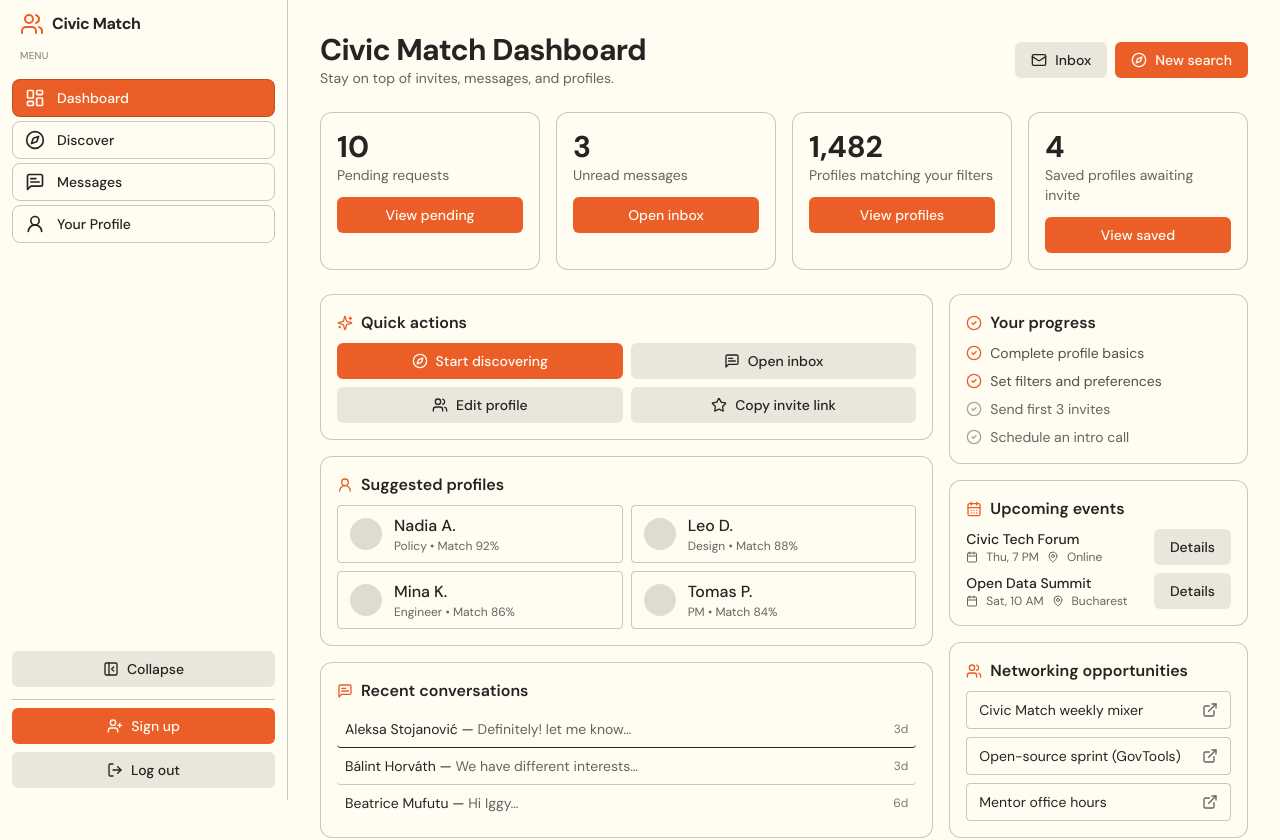
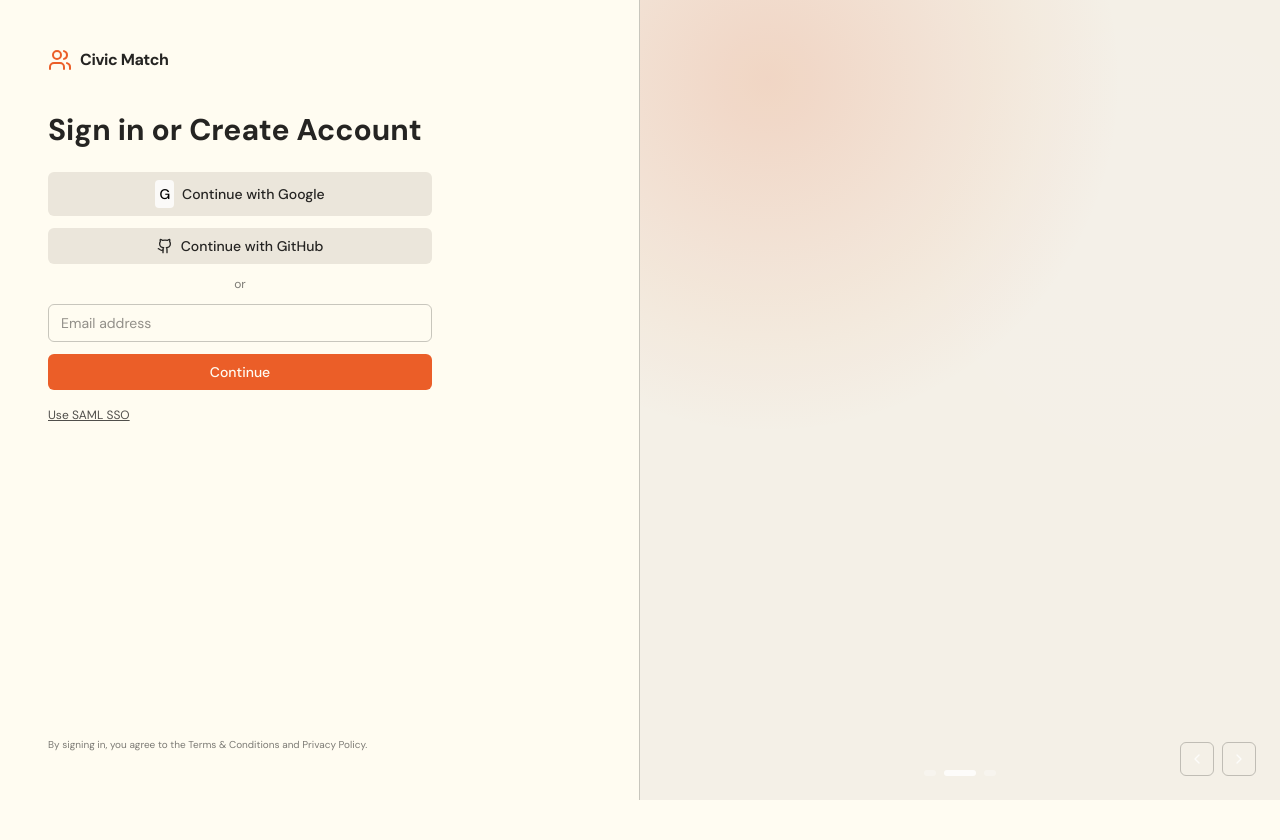
Before and after one commit to iggypcnfsky/civicmatch, a Next.js app: page / in a window 1280 px wide. Shown: the top 840 px of the page. After the commit the page ends 800 px from the top, so only its background shows below. Built offline with nearby package versions, Linux system fonts and the light colour scheme.

Commit message:
Enhance dashboard layout with responsive design, add login functionality, and implement profile saving feature. Introduce entrance animation for login slides and update StatCard component to support icons.

```diff
--- a/src/app/globals.css
+++ b/src/app/globals.css
@@ -50,7 +50,7 @@ html, body {
   color: var(--foreground);
 }
 .card {
-  @apply rounded-xl border p-4 bg-[color:var(--background)]/80;
+  @apply rounded-xl border p-4 md:p-5 lg:p-6 bg-[color:var(--background)]/80;
   border-color: var(--divider);
 }
 
@@ -64,3 +64,12 @@ hr { border-color: var(--divider); }
 .divide-x > :not([hidden]) ~ :not([hidden]) {
   border-color: var(--divider) !important;
 }
+
+/* Simple entrance animation for login slides */
+@keyframes fadeInUp {
+  from { opacity: 0; transform: translateY(6px); }
+  to { opacity: 1; transform: translateY(0); }
+}
+.fade-in-up {
+  animation: fadeInUp 300ms ease-out;
+}
--- a/src/app/layout.tsx
+++ b/src/app/layout.tsx
@@ -1,7 +1,8 @@
 import type { Metadata } from "next";
 import { DM_Sans } from "next/font/google";
 import "./globals.css";
-import Sidebar from "@/components/Sidebar";
+import SidebarClientGate from "@/components/SidebarClientGate";
+import MobileMenu from "@/components/MobileMenu";
 
 const dmSans = DM_Sans({
   variable: "--font-dm-sans",
@@ -23,8 +24,11 @@ export default function RootLayout({
     <html lang="en">
       <body className={`${dmSans.variable} antialiased bg-background text-foreground`}>
         <div className="min-h-dvh grid grid-cols-1 md:grid-cols-[auto_1fr]">
-          <Sidebar />
-          <div>{children}</div>
+          <SidebarClientGate />
+          <div>
+            <MobileMenu />
+            {children}
+          </div>
         </div>
       </body>
     </html>
--- a/src/app/page.tsx
+++ b/src/app/page.tsx
@@ -1,13 +1,17 @@
 "use client";
 
 import Link from "next/link";
-import { Compass, Bell, Star, Mail, Search, Users, Calendar, CalendarDays, MessageSquareText, CheckCircle2, Sparkles, MapPin, ExternalLink, UserRound } from "lucide-react";
+import { useEffect, useState } from "react";
+import { Compass, Bell, Star, Mail, Search, Users, Calendar, CalendarDays, MessageSquareText, CheckCircle2, Sparkles, MapPin, ExternalLink, UserRound, Github, ChevronLeft, ChevronRight, Flag } from "lucide-react";
 
-function StatCard({ title, value, cta }: { title: string; value: string; cta?: string }) {
+function StatCard({ title, value, cta, icon: Icon }: { title: string; value: string; cta?: string; icon?: React.ComponentType<{ className?: string }> }) {
   return (
     <div className="card">
-      <div className="text-3xl font-bold">{value}</div>
-      <div className="text-sm text-[color:var(--foreground)]/70">{title}</div>
+      <div className="flex items-center justify-between">
+        <div className="text-3xl font-bold">{value}</div>
+        {Icon && <Icon className="size-5 text-[color:var(--accent)]" />}
+      </div>
+      <div className="mt-1 text-sm text-[color:var(--foreground)]/70">{title}</div>
       {cta && (
         <button className="btn btn-primary mt-3 w-full" onClick={() => alert(cta)}>
           {cta}
@@ -43,7 +47,7 @@ function QuickActions() {
         <Sparkles className="size-4 text-[color:var(--accent)]" />
         <h3 className="font-semibold">Quick actions</h3>
       </div>
-      <div className="grid sm:grid-cols-2 gap-2">
+      <div className="grid grid-cols-2 gap-2">
         <Link href="/discover" className="btn btn-primary">
           <Compass className="mr-2 size-4" /> Start discovering
         </Link>
@@ -262,13 +266,35 @@ function FiltersCard() {
 }
 
 export default function DashboardPage() {
+  // Start as unauthenticated to match server render; decide on client.
+  const [isAuthenticated, setIsAuthenticated] = useState<boolean | null>(null);
+  const [displayName, setDisplayName] = useState<string>("there");
+
+  useEffect(() => {
+    const stored = localStorage.getItem("civicmatch.authenticated");
+    setIsAuthenticated(stored === "1");
+    const rawName = localStorage.getItem("civicmatch.name") || localStorage.getItem("civicmatch.displayName") || "";
+    if (rawName.trim()) {
+      setDisplayName(rawName.trim().split(" ")[0]);
+    }
+  }, []);
+
+  if (isAuthenticated === false || isAuthenticated === null) {
+    return (
+      <LoginScreen
+        onContinue={() => {
+          localStorage.setItem("civicmatch.authenticated", "1");
+          setIsAuthenticated(true);
+        }}
+      />
+    );
+  }
   return (
     <div className="min-h-dvh">
       <main className="p-4 md:p-6 lg:p-8 space-y-6">
         <header className="flex items-center justify-between">
           <div>
-            <h1 className="text-2xl md:text-3xl font-bold tracking-tight">Civic Match Dashboard</h1>
-            <p className="text-sm text-[color:var(--foreground)]/70">Stay on top of invites, messages, and profiles.</p>
+            <h1 className="text-2xl md:text-3xl font-bold tracking-tight">Hey {displayName}!</h1>
           </div>
           <div className="flex items-center gap-2">
             <button className="btn btn-muted" onClick={() => alert("Inbox opened")}>
@@ -280,16 +306,18 @@ export default function DashboardPage() {
           </div>
         </header>
 
-        <section className="grid gap-4 sm:grid-cols-2 xl:grid-cols-4">
-          <StatCard title="Pending requests" value="10" cta="View pending" />
-          <StatCard title="Unread messages" value="3" cta="Open inbox" />
-          <StatCard title="Profiles matching your filters" value="1,482" cta="View profiles" />
-          <StatCard title="Saved profiles awaiting invite" value="4" cta="View saved" />
+        {/* Quick links at the top on mobile */}
+        <QuickActions />
+
+        <section className="grid grid-cols-2 gap-4 sm:grid-cols-2 xl:grid-cols-4">
+          <StatCard title="Pending requests" value="10" cta="View pending" icon={Bell} />
+          <StatCard title="Unread messages" value="3" cta="Open inbox" icon={Mail} />
+          <StatCard title="Profiles matching your filters" value="1,482" cta="View profiles" icon={Search} />
+          <StatCard title="Saved profiles awaiting invite" value="4" cta="View saved" icon={Star} />
         </section>
 
         <section className="grid gap-4 lg:grid-cols-3">
           <div className="lg:col-span-2 space-y-4">
-            <QuickActions />
             <SuggestedProfiles />
             <RecentConversations />
             <MeetingsCard />
@@ -308,3 +336,104 @@ export default function DashboardPage() {
     </div>
   );
 }
+
+function LoginScreen({ onContinue }: { onContinue: () => void }) {
+  const slides = [
+    {
+      icon: Flag,
+      title: "Content Moderation",
+      description:
+        "Flag inappropriate or synthetic media on social or community platforms, including deepfakes and misinformation.",
+    },
+    {
+      icon: Users,
+      title: "Quality Matches",
+      description:
+        "Curated, values‑aligned connections for civic tech builders, mentors, and collaborators across regions.",
+    },
+    {
+      icon: Sparkles,
+      title: "Smart Discovery",
+      description:
+        "Tune filters once and get ongoing, high‑signal suggestions powered by transparent matching heuristics.",
+    },
+  ];
+  const [slideIndex, setSlideIndex] = useState(0);
+  useEffect(() => {
+    const id = setInterval(() => {
+      setSlideIndex((s) => (s + 1) % slides.length);
+    }, 5000);
+    return () => clearInterval(id);
+  }, []);
+
+  return (
+    <div className="min-h-dvh grid md:[grid-template-columns:minmax(0,1fr)_minmax(0,1fr)]">
+      {/* Left panel: sign in form */}
+      <div className="flex flex-col justify-between p-6 md:p-10 lg:p-12 border-r border-divider bg-[color:var(--background)]/95">
+        <div>
+          <div className="flex items-center gap-2 mb-10">
+            <Users className="size-6 text-[color:var(--accent)]" />
+            <span className="font-bold tracking-tight">Civic Match</span>
+          </div>
+          <h2 className="text-2xl md:text-3xl font-bold mb-6">Sign in or Create Account</h2>
+          <div className="space-y-3 max-w-sm">
+            <button className="btn btn-muted w-full justify-start">
+              <span className="mr-2 rounded bg-white/80 p-1 text-black">G</span>
+              Continue with Google
+            </button>
+            <button className="btn btn-muted w-full justify-start">
+              <Github className="mr-2 size-4" /> Continue with GitHub
+            </button>
+            <div className="text-center text-xs opacity-60">or</div>
+            <input
+              type="email"
+              placeholder="Email address"
+              className="w-full rounded-md border border-divider bg-transparent px-3 py-2 text-sm outline-none focus:ring-2 focus:ring-[color:var(--accent)]/40"
+            />
+            <button className="btn btn-primary w-full" onClick={onContinue}>Continue</button>
+            <button className="text-xs underline opacity-80 hover:opacity-100">Use SAML SSO</button>
+          </div>
+        </div>
+        <p className="text-[10px] opacity-60">
+          By signing in, you agree to the Terms & Conditions and Privacy Policy.
+        </p>
+      </div>
+
+      {/* Right panel: marketing slides (exact half width) */}
+      <div className="relative hidden md:block overflow-hidden text-white">
+        <div className="absolute inset-0 bg-[color:var(--foreground)]/5" />
+        <div className="h-full w-full flex items-end p-10 bg-[radial-gradient(circle_at_20%_10%,rgba(235,94,40,0.18),transparent_40%),radial-gradient(circle_at_80%_30%,rgba(255,255,255,0.10),transparent_45%)]">
+          <div key={slideIndex} className="max-w-md select-none fade-in-up">
+            {(() => { const Icon = slides[slideIndex].icon; return <Icon className="size-6 mb-3" />; })()}
+            <h3 className="text-3xl font-semibold mb-2">{slides[slideIndex].title}</h3>
+            <p className="text-white/90">{slides[slideIndex].description}</p>
+          </div>
+        </div>
+        <div className="absolute bottom-6 left-1/2 -translate-x-1/2 flex items-center gap-2">
+          {slides.map((_, i) => (
+            <span
+              key={i}
+              className={`h-1.5 rounded-full transition-all ${i === slideIndex ? "w-8 bg-white/80" : "w-3 bg-white/30"}`}
+            />
+          ))}
+        </div>
+        <div className="absolute bottom-6 right-6 flex gap-2">
+          <button
+            className="rounded-md border border-white/30 p-2 text-white/80 hover:bg-white/10"
+            onClick={() => setSlideIndex((s) => (s - 1 + slides.length) % slides.length)}
+            aria-label="Previous slide"
+          >
+            <ChevronLeft className="size-4" />
+          </button>
+          <button
+            className="rounded-md border border-white/30 p-2 text-white/80 hover:bg-white/10"
+            onClick={() => setSlideIndex((s) => (s + 1) % slides.length)}
+            aria-label="Next slide"
+          >
+            <ChevronRight className="size-4" />
+          </button>
+        </div>
+      </div>
+    </div>
+  );
+}
--- /dev/null
+++ b/src/components/MobileMenu.tsx
@@ -0,0 +1,67 @@
+"use client";
+
+import { useEffect, useState } from "react";
+import Link from "next/link";
+import { Menu, X, LogOut } from "lucide-react";
+import { NAV_ITEMS } from "./Sidebar";
+
+export default function MobileMenu() {
+  const [open, setOpen] = useState(false);
+  const [isAuthed, setIsAuthed] = useState(false);
+
+  useEffect(() => {
+    setIsAuthed(localStorage.getItem("civicmatch.authenticated") === "1");
+  }, []);
+
+  if (!isAuthed) return null;
+
+  return (
+    <div className="md:hidden fixed top-3 right-3 z-50">
+      <button
+        aria-label="Open menu"
+        className="rounded-md border border-divider bg-[color:var(--background)]/90 backdrop-blur px-3 py-2"
+        onClick={() => setOpen(true)}
+      >
+        <Menu className="size-5" />
+      </button>
+
+      {open && (
+        <div className="fixed inset-0 z-50">
+          <div className="absolute inset-0 bg-black/40" onClick={() => setOpen(false)} />
+          <div className="absolute right-0 top-0 h-full w-80 max-w-[80%] bg-[color:var(--background)] border-l border-divider shadow-xl p-4 flex flex-col gap-2">
+            <div className="flex items-center justify-between mb-2">
+              <div className="font-semibold">Menu</div>
+              <button className="rounded-md border border-divider px-2 py-1" onClick={() => setOpen(false)} aria-label="Close menu">
+                <X className="size-4" />
+              </button>
+            </div>
+            <nav className="flex flex-col gap-1">
+              {NAV_ITEMS.map((item) => (
+                <Link
+                  key={item.href}
+                  href={item.href}
+                  className="flex items-center gap-3 rounded-lg px-3 py-2 hover:bg-[color:var(--muted)]/30"
+                  onClick={() => setOpen(false)}
+                >
+                  <item.icon className="size-5" />
+                  <span className="text-sm font-medium">{item.label}</span>
+                </Link>
+              ))}
+            </nav>
+            <div className="mt-auto pt-2 border-t border-divider">
+              <button
+                className="btn btn-muted w-full justify-center"
+                onClick={() => {
+                  localStorage.setItem("civicmatch.authenticated", "0");
+                  window.location.href = "/";
+                }}
+              >
+                <LogOut className="mr-2 size-4" /> Log out
+              </button>
+            </div>
+          </div>
+        </div>
+      )}
+    </div>
+  );
+}
--- a/src/components/Sidebar.tsx
+++ b/src/components/Sidebar.tsx
@@ -15,13 +15,13 @@ import {
   LogOut,
 } from "lucide-react";
 
-type NavItem = {
+export type NavItem = {
   href: string;
   label: string;
   icon: React.ComponentType<{ className?: string }>;
 };
 
-const NAV_ITEMS: NavItem[] = [
+export const NAV_ITEMS: NavItem[] = [
   { href: "/", label: "Dashboard", icon: LayoutDashboard },
   { href: "/discover", label: "Discover", icon: Compass },
   { href: "/messages", label: "Messages", icon: MessageSquareText },
@@ -99,7 +99,13 @@ export function Sidebar() {
         <button className="btn btn-primary w-full justify-center">
           <UserPlus className="mr-2 size-4" /> {!collapsed && "Sign up"}
         </button>
-        <button className="btn btn-muted w-full justify-center" onClick={() => alert("Logged out (demo)") }>
+        <button
+          className="btn btn-muted w-full justify-center"
+          onClick={() => {
+            localStorage.setItem("civicmatch.authenticated", "0");
+            window.location.href = "/";
+          }}
+        >
           <LogOut className="mr-2 size-4" /> {!collapsed && "Log out"}
         </button>
       </div>
--- /dev/null
+++ b/src/components/SidebarClientGate.tsx
@@ -0,0 +1,17 @@
+"use client";
+
+import { useEffect, useState } from "react";
+import Sidebar from "./Sidebar";
+
+export default function SidebarClientGate() {
+  // Start hidden on both server and first client render to avoid hydration mismatch.
+  const [isAuthed, setIsAuthed] = useState<boolean>(false);
+
+  useEffect(() => {
+    const stored = localStorage.getItem("civicmatch.authenticated");
+    setIsAuthed(stored === "1");
+  }, []);
+
+  if (!isAuthed) return <div className="hidden md:block md:w-0 md:min-w-0" aria-hidden="true" />;
+  return <Sidebar />;
+}
```
Also changed, not shown: src/app/profile/page.tsx (+21 -2 lines).
